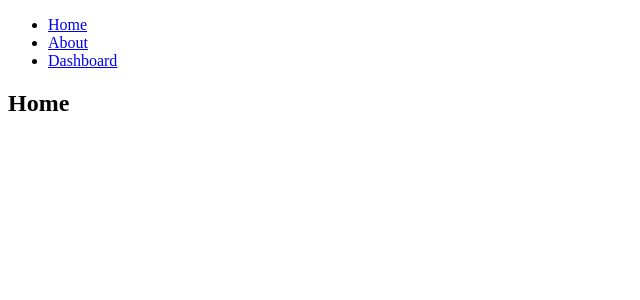
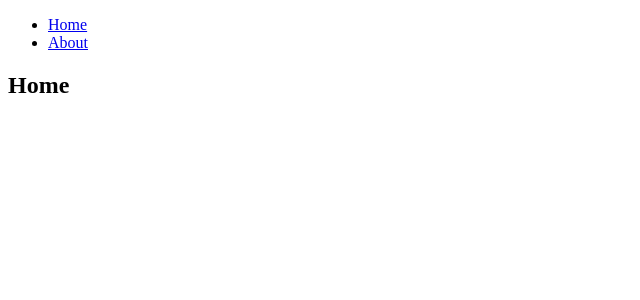
Before and after one commit to zjrwdl/react-demo, a React (Create React App) app: page / in a window 1280 px wide. Shown: the top 300 px of the page, without its empty margins (0-640 px from the left). Built offline with nearby package versions, Linux system fonts and the light colour scheme.

Commit message:
optimize code catagorize

```diff
--- a/src/App.js
+++ b/src/App.js
@@ -2,6 +2,8 @@ import logo from './logo.svg';
 import './App.css';
 import {BrowserRouter as Router, Link, Route, Routes} from "react-router-dom";
 import React from "react";
+import Home from "./pages/Home"
+import About from "./pages/About"
 function App() {
     return (
         <Router>
@@ -13,15 +15,11 @@ function App() {
                     <li>
                         <Link to="/about">About</Link>
                     </li>
-                    <li>
-                        <Link to="/dashboard">Dashboard</Link>
-                    </li>
                 </ul>
 
                 <Routes>
                   <Route path="/" element={<Home/>}/>
                   <Route path="/about" element={<About/>}/>
-                    <Route path="/dashboard" element={<Dashboard/>}/>
                 </Routes>
 
             </div>
@@ -30,27 +28,3 @@ function App() {
 }
 
 export default App;
-
-function Home() {
-    return (
-        <div>
-            <h2>Home</h2>
-        </div>
-    );
-}
-
-function About() {
-    return (
-        <div>
-            <h2>About</h2>
-        </div>
-    );
-}
-
-function Dashboard() {
-    return (
-        <div>
-            <h2>Dashboard</h2>
-        </div>
-    );
-}
--- /dev/null
+++ b/src/pages/About.js
@@ -0,0 +1,11 @@
+import React from 'react';
+
+function About() {
+    return (
+        <div>
+            <h2>About</h2>
+        </div>
+    );
+}
+
+export default About;
--- a/src/pages/Home.js
+++ b/src/pages/Home.js
@@ -1,14 +1,10 @@
 import React from 'react';
-import { Link } from 'react-router-dom';
 
 function Home() {
     return (
-        <>
-            <h2>home</h2>
-            <ul>
-                <li><Link to="/login">登录</Link></li>
-            </ul>
-        </>
+        <div>
+            <h2>Home</h2>
+        </div>
     );
 }
 
```
Also changed, not shown: src/pages/Login.js (deleted, +0 -11 lines).
